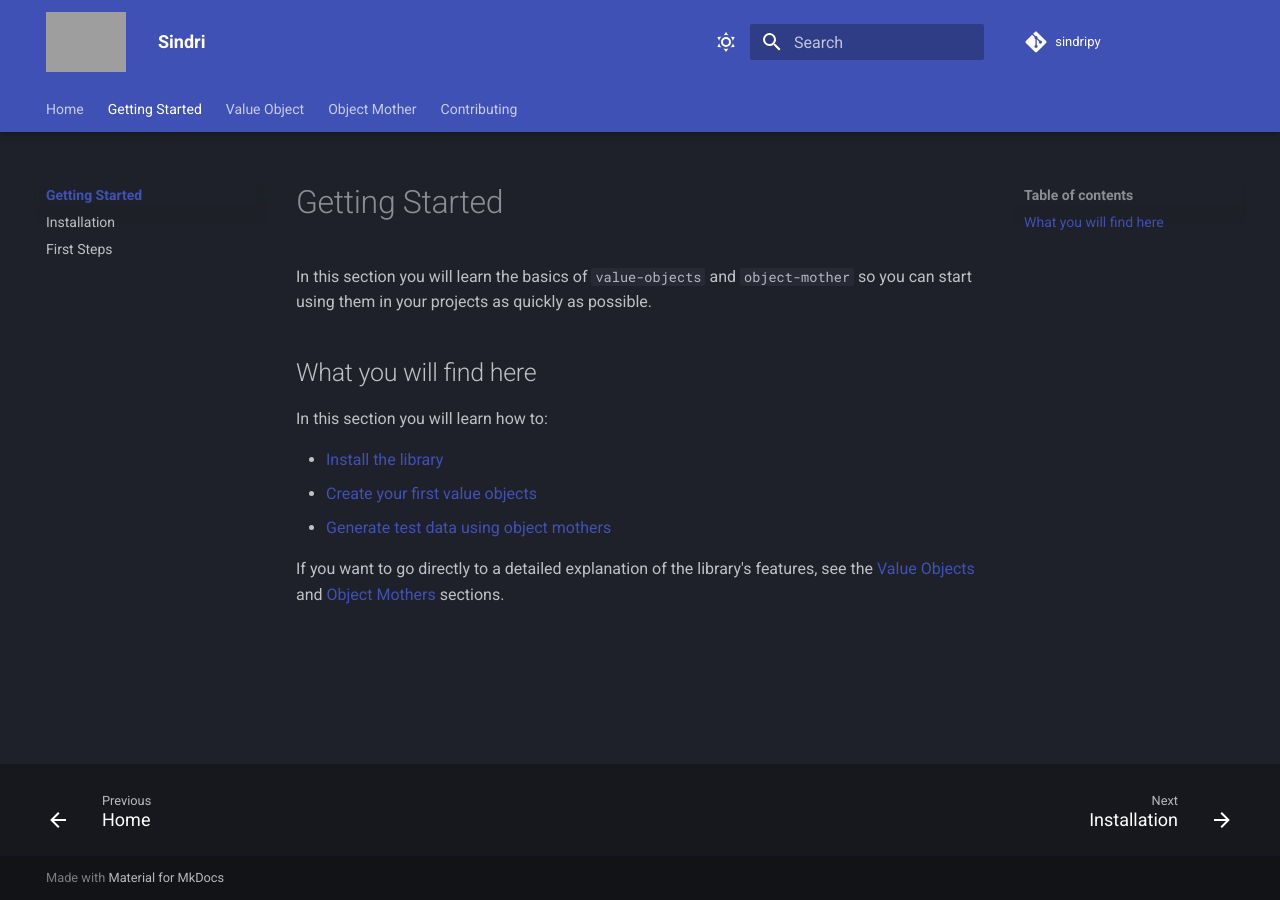
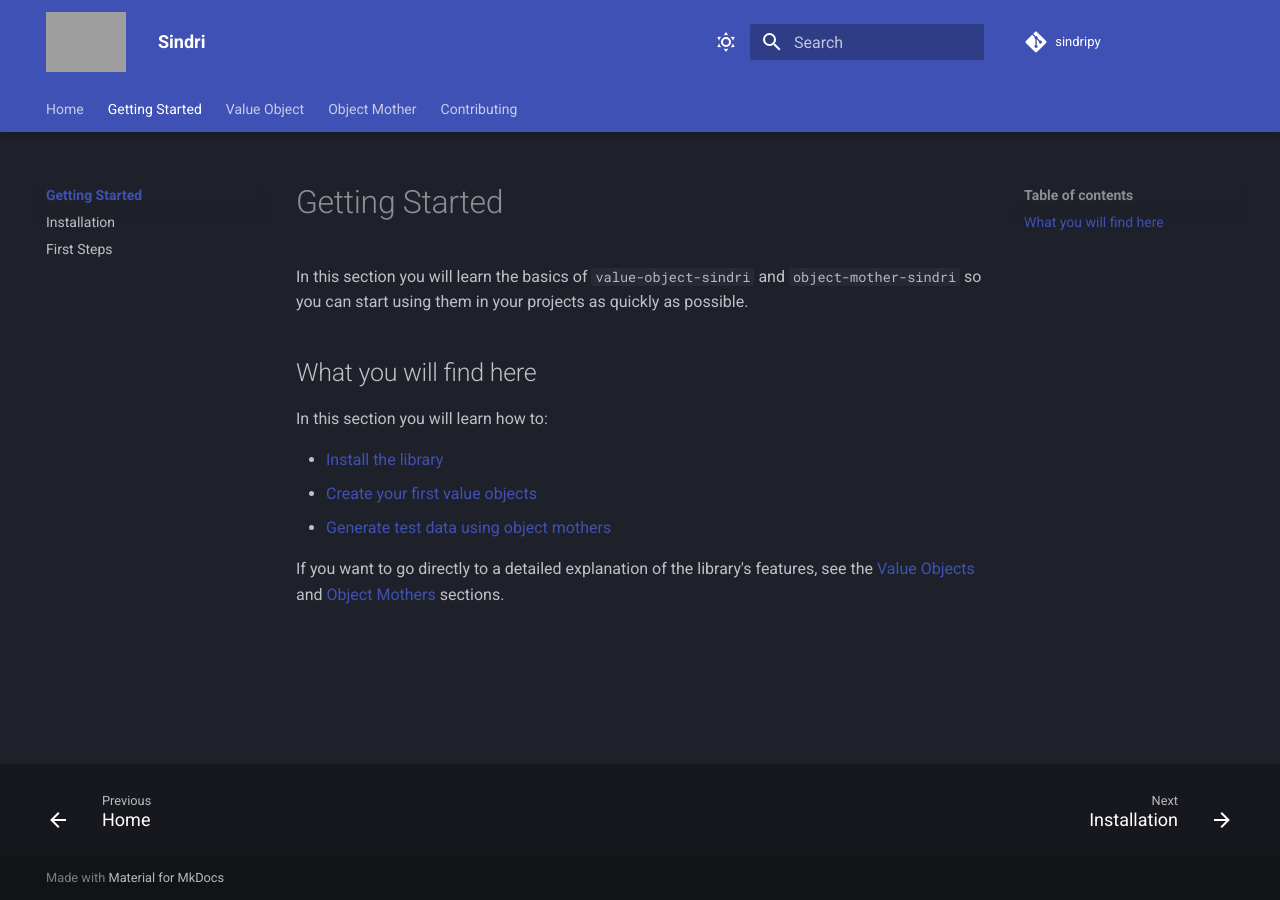
Before and after one commit to dimanu-py/sindri, an MkDocs documentation site: the page built from docs/documentation/getting_started/index.md, in a window 1280 px wide. Built offline with MkDocs 1.6.1 and Material for MkDocs 9.7.7, drawn with Linux system fonts in a browser that asks for light colours; comment, search, counter and statistics services are not loaded; grey boxes are pictures that could not be loaded.

Commit message:
docs: correct packages names in index documentation
Co-authored-by: Copilot Autofix powered by AI <175728472+Copilot@users.noreply.github.com>

```diff
--- a/docs/documentation/getting_started/index.md
+++ b/docs/documentation/getting_started/index.md
@@ -1,4 +1,4 @@
-In this section you will learn the basics of `value-objects` and `object-mother` so you can start using them in your projects
+In this section you will learn the basics of `value-object-sindri` and `object-mother-sindri` so you can start using them in your projects
 as quickly as possible.
 
 ## What you will find here
```
